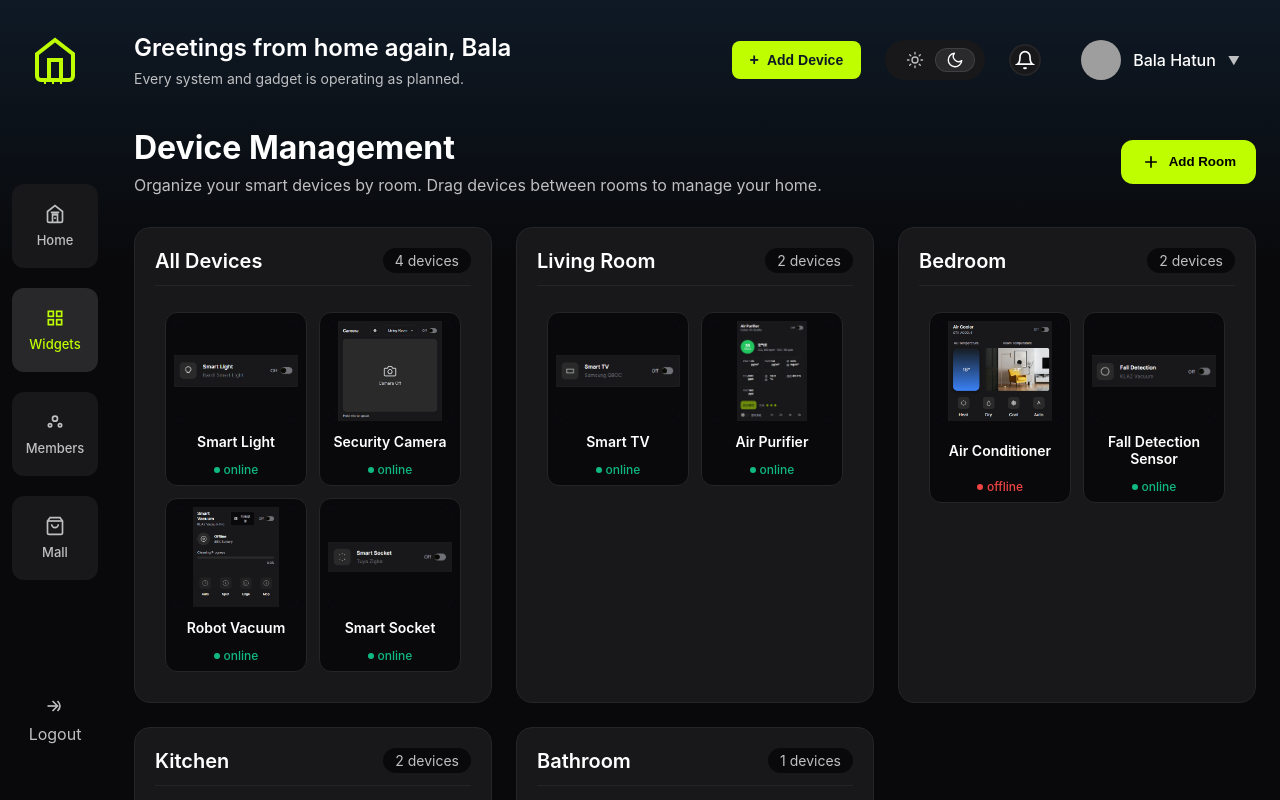
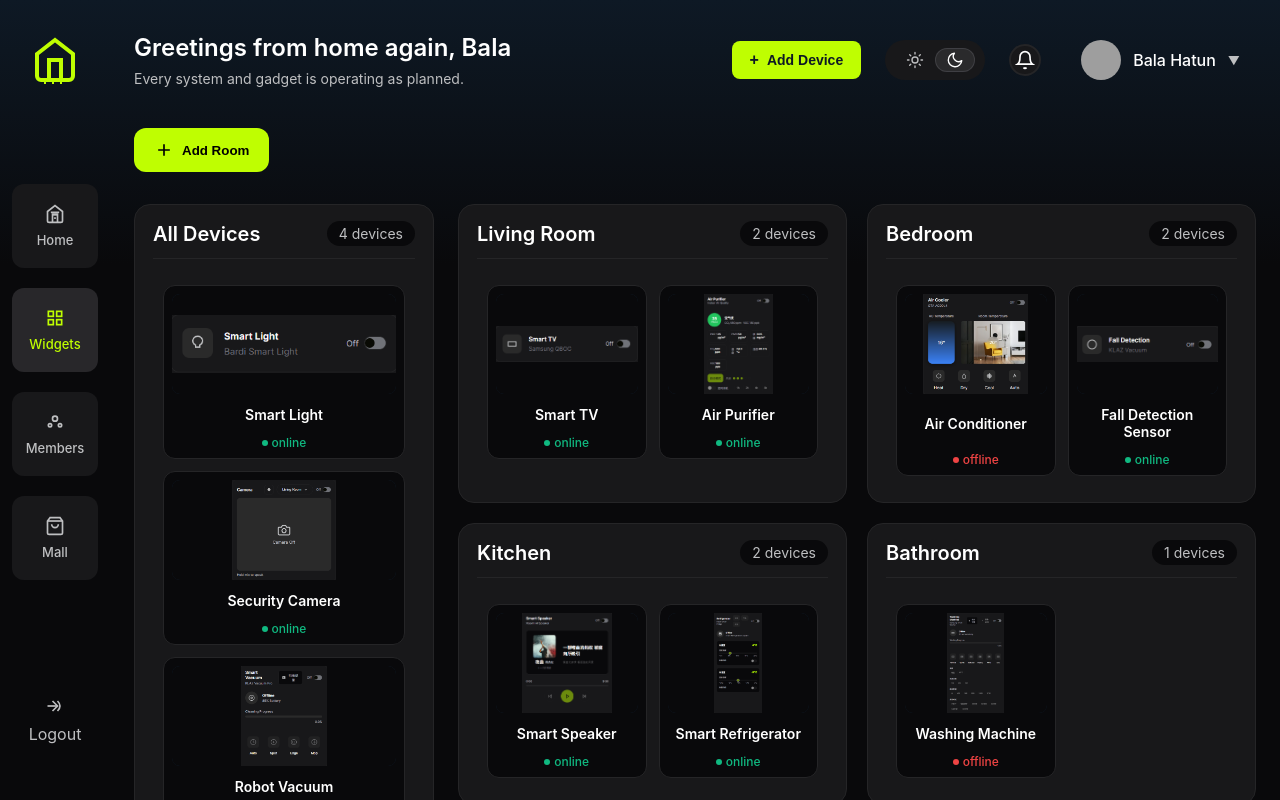
Before and after one commit to Jasper-Cheng/iot-web, a Vue app: page /widgets in a window 1280 px wide. Built offline with nearby package versions, Linux system fonts and the light colour scheme; sample sign-in values are in the browser's storage; grey boxes are pictures that could not be loaded.

Commit message:
拖动排序及房间设备分配

```diff
--- a/src/views/Widgets.vue
+++ b/src/views/Widgets.vue
@@ -1,11 +1,7 @@
 <template>
-  <div class="widgets-page">
+  <div class="widgets-page" ref="widgetsPage" @dragover.prevent="handlePageDragOver">
     <!-- 页面头部 -->
     <div class="page-header">
-      <div class="header-content">
-        <h1 class="page-title">Device Management</h1>
-        <p class="page-description">Organize your smart devices by room. Drag devices between rooms to manage your home.</p>
-      </div>
       <div class="header-actions">
         <button class="add-room-btn" @click="addRoom">
           <svg viewBox="0 0 24 24" fill="none" xmlns="http://www.w3.org/2000/svg">
@@ -18,17 +14,14 @@
 
     <!-- 房间和设备管理 -->
     <div class="rooms-container">
-      <!-- 未分配设备区域 -->
-      <div class="room-section">
+      <!-- 左侧：未分配设备区域 -->
+      <div class="all-devices-section" @drop="handleDrop($event, 'unassigned')" @dragover.prevent @dragenter.prevent>
         <div class="room-header">
           <h3 class="room-title">All Devices</h3>
           <span class="device-count">{{ unassignedDevices.length }} devices</span>
         </div>
         <div
           class="devices-grid"
-          @drop="handleDrop($event, 'unassigned')"
-          @dragover.prevent
-          @dragenter.prevent
         >
           <div
             v-for="device in unassignedDevices"
@@ -36,10 +29,12 @@
             class="device-card"
             :draggable="true"
             @dragstart="handleDragStart($event, device)"
+            @dragend="handleDragEnd($event)"
+            @dragenter.prevent="handleDragEnterCard($event, 'unassigned', device)"
             @click="selectDevice(device)"
           >
             <div class="device-preview">
-              <img :src="getDeviceThumbnail(device.name)" :alt="device.name" class="device-thumbnail" />
+              <img :src="getDeviceThumbnail(device.name)" :alt="device.name" class="device-thumbnail" draggable="false" />
             </div>
             <div class="device-info">
               <h4 class="device-name">{{ device.name }}</h4>
@@ -52,11 +47,15 @@
         </div>
       </div>
 
-      <!-- 各房间设备区域 -->
+      <!-- 右侧：房间区域 -->
+      <div class="rooms-grid">
         <div
           v-for="room in rooms"
           :key="room.id"
           class="room-section"
+          @drop="handleDrop($event, room.id)"
+          @dragover.prevent
+          @dragenter.prevent
         >
           <div class="room-header">
             <h3 class="room-title">{{ room.name }}</h3>
@@ -64,9 +63,6 @@
           </div>
           <div
             class="devices-grid"
-          @drop="handleDrop($event, room.id)"
-          @dragover.prevent
-          @dragenter.prevent
           >
             <div
               v-for="device in getRoomDevices(room.id)"
@@ -74,10 +70,12 @@
               class="device-card"
               :draggable="true"
               @dragstart="handleDragStart($event, device)"
+              @dragend="handleDragEnd($event)"
+              @dragenter.prevent="handleDragEnterCard($event, room.id, device)"
               @click="selectDevice(device)"
             >
               <div class="device-preview">
-              <img :src="getDeviceThumbnail(device.name)" :alt="device.name" class="device-thumbnail" />
+                <img :src="getDeviceThumbnail(device.name)" :alt="device.name" class="device-thumbnail" draggable="false" />
               </div>
               <div class="device-info">
                 <h4 class="device-name">{{ device.name }}</h4>
@@ -85,6 +83,7 @@
               <div class="device-status" :class="device.status">
                 <div class="status-dot"></div>
                 <span>{{ device.status }}</span>
+              </div>
             </div>
           </div>
         </div>
@@ -140,12 +139,16 @@ import AirPurifierCard from '../widgets/AirPurifierCard.vue'
 import FallDetectionCard from '../widgets/FallDetectionCard.vue'
 import SmartSocketCard from '../widgets/SmartSocketCard.vue'
 
+// 页面容器引用用于滚动
+const widgetsPage = ref(null)
+
 // 房间数据
 const rooms = ref([
   { id: 'living-room', name: 'Living Room', color: '#3b82f6' },
   { id: 'bedroom', name: 'Bedroom', color: '#10b981' },
   { id: 'kitchen', name: 'Kitchen', color: '#f59e0b' },
-  { id: 'bathroom', name: 'Bathroom', color: '#ef4444' }
+  { id: 'bathroom', name: 'Bathroom', color: '#ef4444' },
+  { id: 'backyard', name: 'Backyard', color: '#8b5cf6' }
 ])
 
 // 设备数据
@@ -256,7 +259,44 @@ const getRoomName = (roomId) => {
 const handleDragStart = (event, device) => {
   draggedDevice.value = device
   event.dataTransfer.effectAllowed = 'move'
-  event.target.style.opacity = '0.5'
+  event.target.style.opacity = '0.6'
+  // 设置自定义拖拽预览为“当前设备”的缩略图
+  try {
+    const preview = document.createElement('div')
+    preview.style.width = '180px'
+    preview.style.height = '120px'
+    preview.style.border = '1px solid rgba(0,0,0,0.12)'
+    preview.style.borderRadius = '10px'
+    preview.style.boxShadow = '0 6px 16px rgba(0,0,0,0.18)'
+    preview.style.display = 'flex'
+    preview.style.flexDirection = 'column'
+    preview.style.alignItems = 'center'
+    preview.style.justifyContent = 'center'
+    preview.style.background = 'var(--color-bg-card)'
+    preview.style.pointerEvents = 'none'
+    preview.style.position = 'fixed'
+    preview.style.left = '-9999px'
+
+    const img = document.createElement('img')
+    img.src = getDeviceThumbnail(device.name)
+    img.alt = device.name
+    img.style.width = '100%'
+    img.style.height = '100%'
+    img.style.objectFit = 'contain'
+    img.style.borderRadius = '10px'
+
+    preview.appendChild(img)
+    document.body.appendChild(preview)
+
+    event.dataTransfer.setDragImage(preview, preview.clientWidth / 2, preview.clientHeight / 2)
+
+    // 清理预览节点（稍后移除，避免闪烁）
+    setTimeout(() => {
+      if (preview && preview.parentNode) preview.parentNode.removeChild(preview)
+    }, 0)
+  } catch (_) {
+    // 忽略不支持 setDragImage 的环境
+  }
 }
 
 // 拖拽结束
@@ -275,6 +315,44 @@ const handleDrop = (event, targetRoomId) => {
   }
 
   draggedDevice.value = null
+}
+
+// 在同一房间内拖拽经过其他卡片时，进行排序
+const handleDragEnterCard = (event, targetRoomId, targetDevice) => {
+  if (!draggedDevice.value) return
+
+  // 只在同一房间内进行排序（不改变roomId）
+  if (draggedDevice.value.roomId !== targetRoomId) return
+
+  if (draggedDevice.value.id === targetDevice.id) return
+
+  // 在数组中交换两项的位置
+  const list = devices.value
+  const fromIndex = list.findIndex(d => d.id === draggedDevice.value.id)
+  const toIndex = list.findIndex(d => d.id === targetDevice.id)
+  if (fromIndex === -1 || toIndex === -1) return
+
+  // 仅当两者在同一房间时才排序
+  if (list[fromIndex].roomId !== list[toIndex].roomId) return
+
+  const [moved] = list.splice(fromIndex, 1)
+  list.splice(toIndex, 0, moved)
+}
+
+// 拖拽时自动滚动页面（向上/向下）
+const handlePageDragOver = (event) => {
+  const container = widgetsPage.value
+  if (!container) return
+
+  const rect = container.getBoundingClientRect()
+  const threshold = 80 // 离顶部/底部阈值
+  const scrollSpeed = 20 // 每次事件的滚动像素
+
+  if (event.clientY < rect.top + threshold) {
+    container.scrollTop -= scrollSpeed
+  } else if (event.clientY > rect.bottom - threshold) {
+    container.scrollTop += scrollSpeed
+  }
 }
 
 // 选择设备
@@ -397,16 +475,32 @@ const addRoom = () => {
 
 .rooms-container {
   display: grid;
-  grid-template-columns: repeat(auto-fit, minmax(300px, 1fr));
+  grid-template-columns: 300px 1fr;
   gap: 24px;
+  align-items: start; /* 防止左右两列互相拉伸同高 */
+}
+
+.all-devices-section {
+  background: var(--color-bg-card);
+  border: 1px solid var(--color-border);
+  border-radius: 16px;
+  padding: 16px 18px;
+  min-height: 200px; /* 左侧仍保持基础高度，以便展示 */
+}
+
+.rooms-grid {
+  display: grid;
+  grid-template-columns: repeat(auto-fit, minmax(280px, 1fr));
+  gap: 20px;
+  align-self: start; /* 按内容高度自适应，不随左侧高度拉伸 */
 }
 
 .room-section {
   background: var(--color-bg-card);
   border: 1px solid var(--color-border);
   border-radius: 16px;
-  padding: 20px;
-  min-height: 200px;
+  padding: 16px 18px;
+  /* 让房间高度随内容而变，不设固定最小高度以免被左侧同步拉高 */
 }
 
 .room-header {
@@ -649,7 +743,8 @@ const addRoom = () => {
 /* 设备大图预览 */
 .device-large-preview {
   width: 100%;
-  height: 200px;
+  height: 500px;
+  padding: 10px;
   background: var(--color-bg-secondary);
   border-radius: 12px;
   overflow: hidden;
@@ -717,6 +812,10 @@ const addRoom = () => {
     grid-template-columns: 1fr;
   }
 
+  .rooms-grid {
+    grid-template-columns: 1fr;
+  }
+
   .devices-grid {
     grid-template-columns: repeat(auto-fill, minmax(100px, 1fr));
   }
```
Lines whose indentation alone changed are shown as unchanged.
